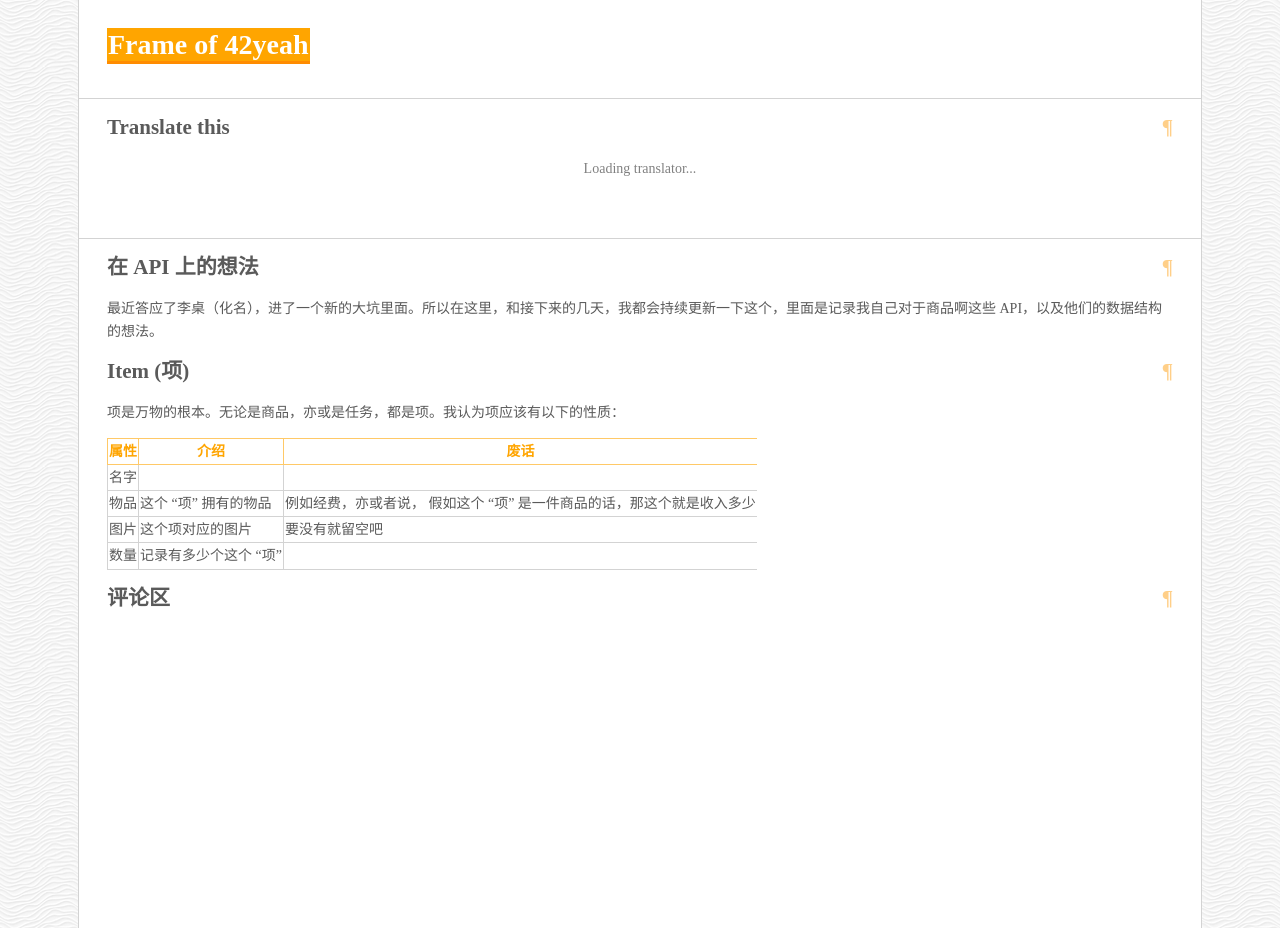
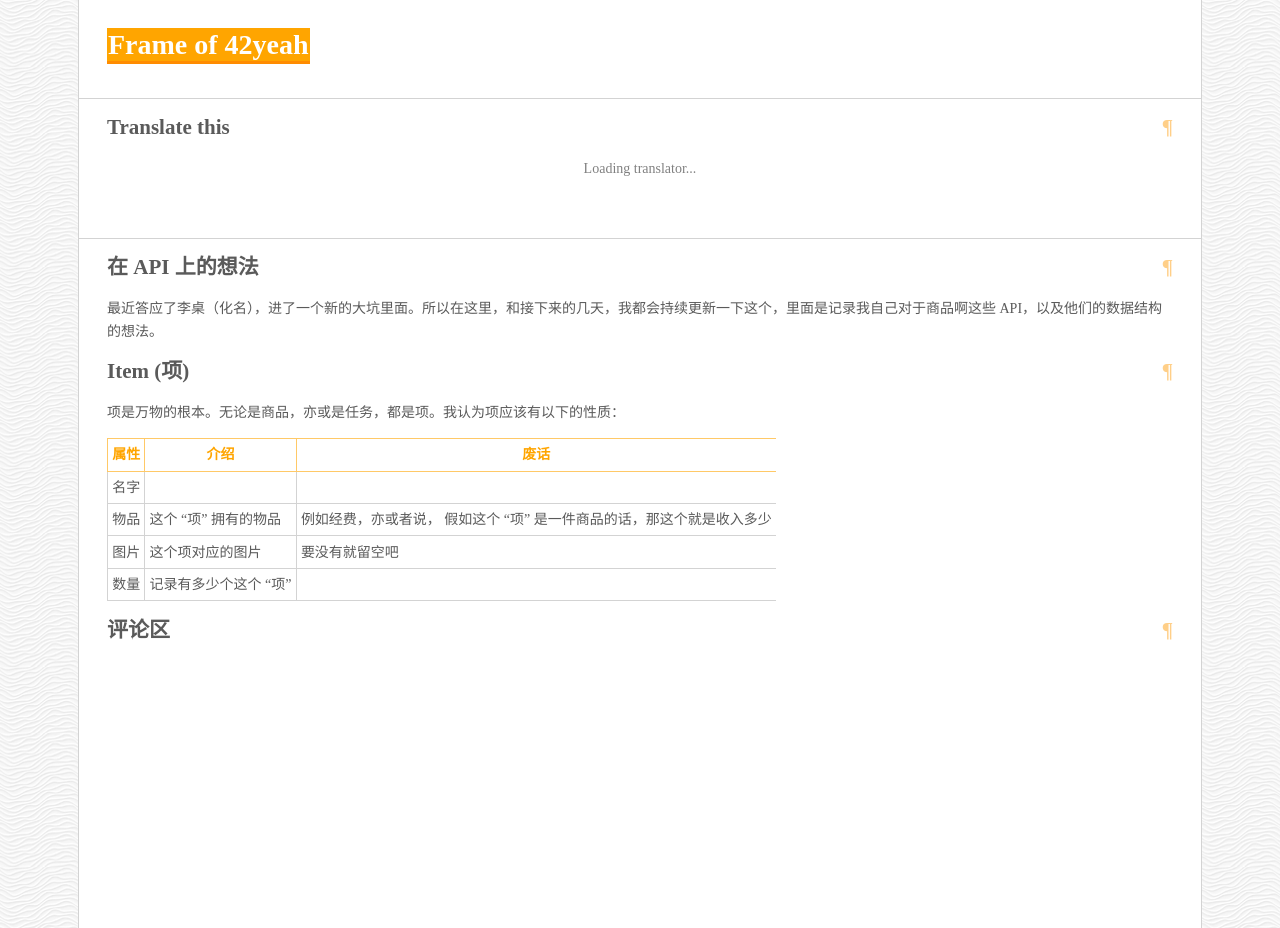
Before and after one commit to POTION4/potion4.github.io, a Jekyll site: the page built from _posts/2019-4-17-thoughts-on-funder-api.md, in a window 1280 px wide. Built offline with Jekyll 4.4.1, drawn with Linux system fonts in a browser that asks for light colours; some web fonts are replaced; a script that is not in the unit is left out; comment, search, counter and statistics services are not loaded.

Commit message:
Updated again

```diff
--- a/css/style.css
+++ b/css/style.css
@@ -46,6 +46,7 @@ th {
 }
 
 th, td {
+  padding: 0.3rem;
   margin: -1px -1px;
 }
 
```
